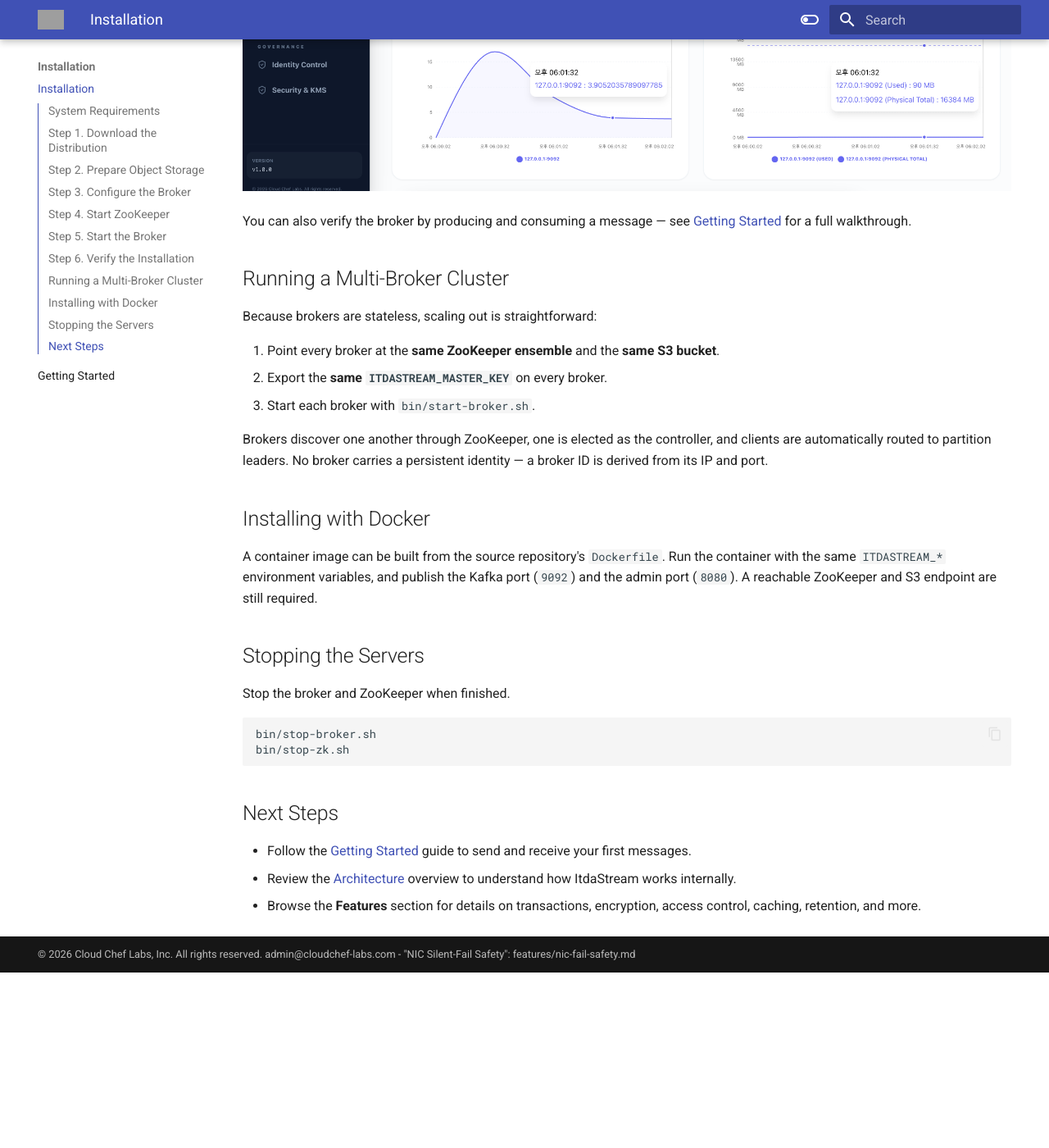
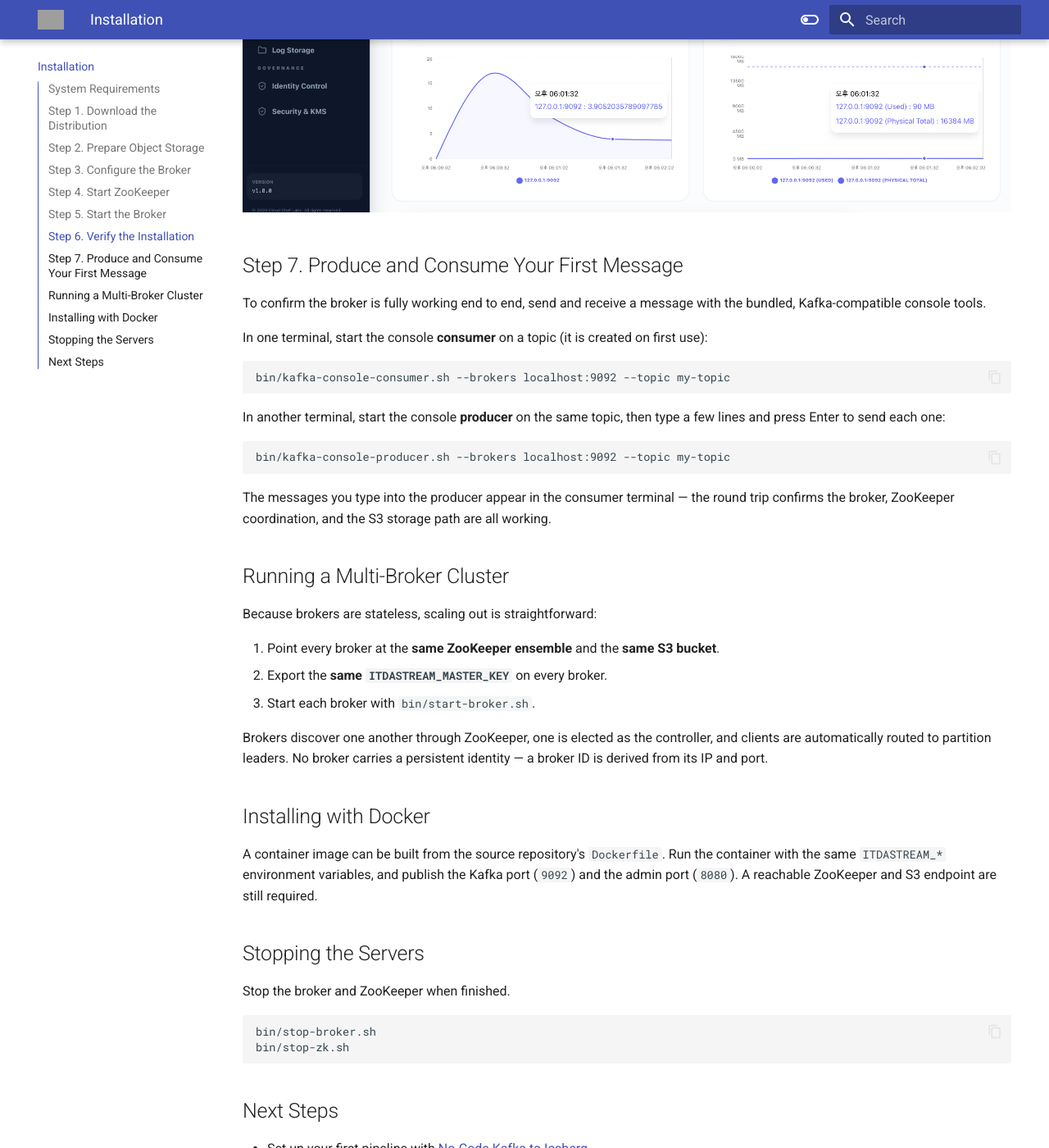
Before and after one commit to cloudcheflabs/itdastream-docs, an MkDocs documentation site: the page built from docs/installation/installation.md, in a window 1280 px wide and 1400 px high, scrolled down 3467 px. Shown: the whole window at 82% size. Built offline with MkDocs 1.6.1 and Material for MkDocs 9.7.7, drawn with Linux system fonts in a browser that asks for light colours; the version menu is left out; before the commit the page ends 4653 px from its top, so only the background shows below that; some of the changed text lies outside the part shown; grey boxes are pictures that could not be loaded.

Commit message:
docs: consolidate Getting Started into Installation
The Getting Started page (intro/intro.md) duplicated the Installation page almost
entirely (download, ZooKeeper, S3 env vars, admin login, stopping servers). Fold its
only unique content — the console produce/consume walkthrough — into Installation as
"Step 7. Produce and Consume Your First Message", remove the duplicate page and its
nav entry, and drop the now-dangling cross-links. Installation is the single install
entry point.

Co-Authored-By: Claude Opus 4.8 (1M context) <noreply@anthropic.com>

````diff
--- a/docs/installation/installation.md
+++ b/docs/installation/installation.md
@@ -4,8 +4,9 @@ This page describes the requirements for running ItdaStream and the different
 ways to install it &mdash; on a single machine for evaluation, or as a
 multi-broker cluster for production-like workloads.
 
-If you just want to try ItdaStream as fast as possible, jump straight to the
-[Getting Started](../intro/intro.md) guide.
+This is the single entry point for getting ItdaStream running &mdash; follow it
+top to bottom to go from downloading the distribution to producing and consuming
+your first message.
 
 ## System Requirements
 
@@ -136,8 +137,28 @@ to change the password on first login.
 
 <img width="1200" src="../../images/getting-started/dashboard.png"/>
 
-You can also verify the broker by producing and consuming a message &mdash; see
-[Getting Started](../intro/intro.md) for a full walkthrough.
+## Step 7. Produce and Consume Your First Message
+
+To confirm the broker is fully working end to end, send and receive a message
+with the bundled, Kafka-compatible console tools.
+
+In one terminal, start the console **consumer** on a topic (it is created on
+first use):
+
+```bash
+bin/kafka-console-consumer.sh --brokers localhost:9092 --topic my-topic
+```
+
+In another terminal, start the console **producer** on the same topic, then type
+a few lines and press Enter to send each one:
+
+```bash
+bin/kafka-console-producer.sh --brokers localhost:9092 --topic my-topic
+```
+
+The messages you type into the producer appear in the consumer terminal &mdash;
+the round trip confirms the broker, ZooKeeper coordination, and the S3 storage
+path are all working.
 
 ## Running a Multi-Broker Cluster
 
@@ -171,8 +192,7 @@ bin/stop-zk.sh
 
 ## Next Steps
 
-- Follow the [Getting Started](../intro/intro.md) guide to send and receive
-  your first messages.
+- Set up your first pipeline with [No-Code Kafka to Iceberg](../features/streaming-no-code.md).
 - Review the [Architecture](../architecture/architecture.md) overview to
   understand how ItdaStream works internally.
 - Browse the **Features** section for details on transactions, encryption,
--- a/mkdocs.yml
+++ b/mkdocs.yml
@@ -34,9 +34,7 @@ theme:
 nav:
   - "Architecture":
       - "itdastream Architecture": architecture/architecture.md
-  - "Installation":
-      - "Installation": installation/installation.md
-      - "Getting Started": intro/intro.md
+  - "Installation": installation/installation.md
   - "Streaming":
       - "Overview": features/streaming.md
       - "No-Code Kafka to Iceberg": features/streaming-no-code.md
````
Also changed, not shown: docs/intro/intro.md (deleted, +0 -85 lines).
